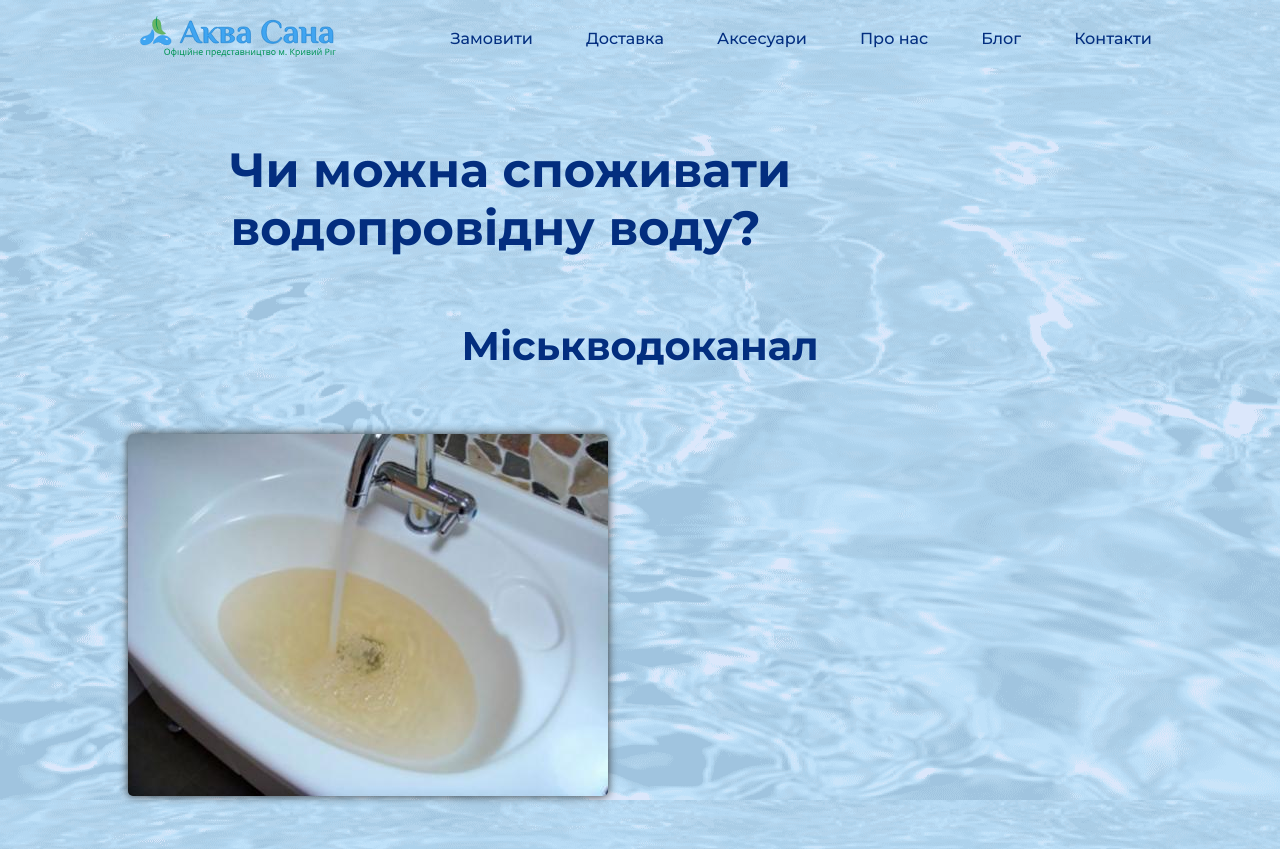
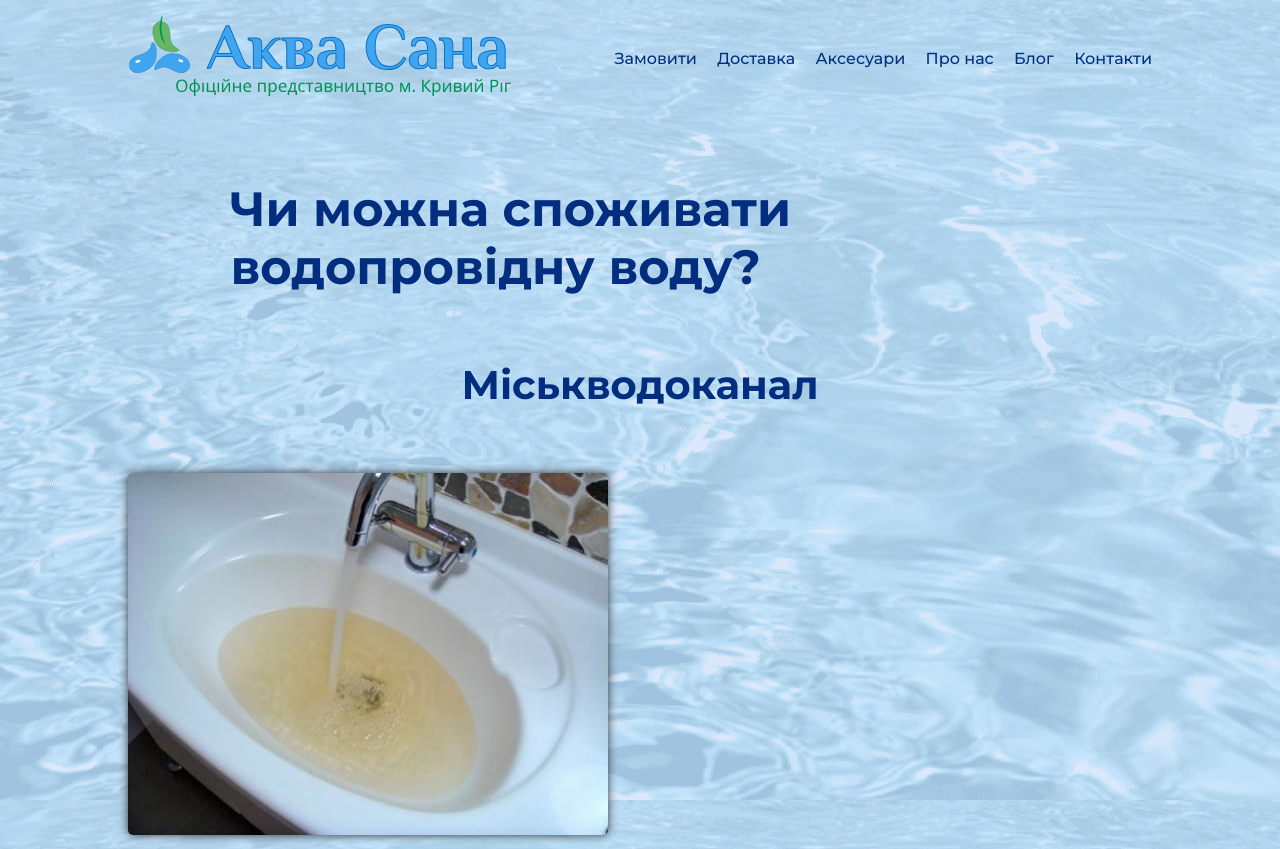
Before and after one commit to maskovlad/akvasana-next, a Next.js app: page /vodoprovidna-voda in a window 1280 px wide. Shown: the top 849 px of the page. Built offline with nearby package versions, Linux system fonts and the light colour scheme.

Commit message:
Bigger logo

```diff
--- a/components/01-Header/Header.tsx
+++ b/components/01-Header/Header.tsx
@@ -29,8 +29,8 @@ const Header = () => {
         <Link href="/">
           <Image
             src={logo}
-            width={220}
-            height={41}
+            width={384}
+            height={80}
             alt="Логотип Аква Сана Кривий Ріг"
             priority
           />
```
